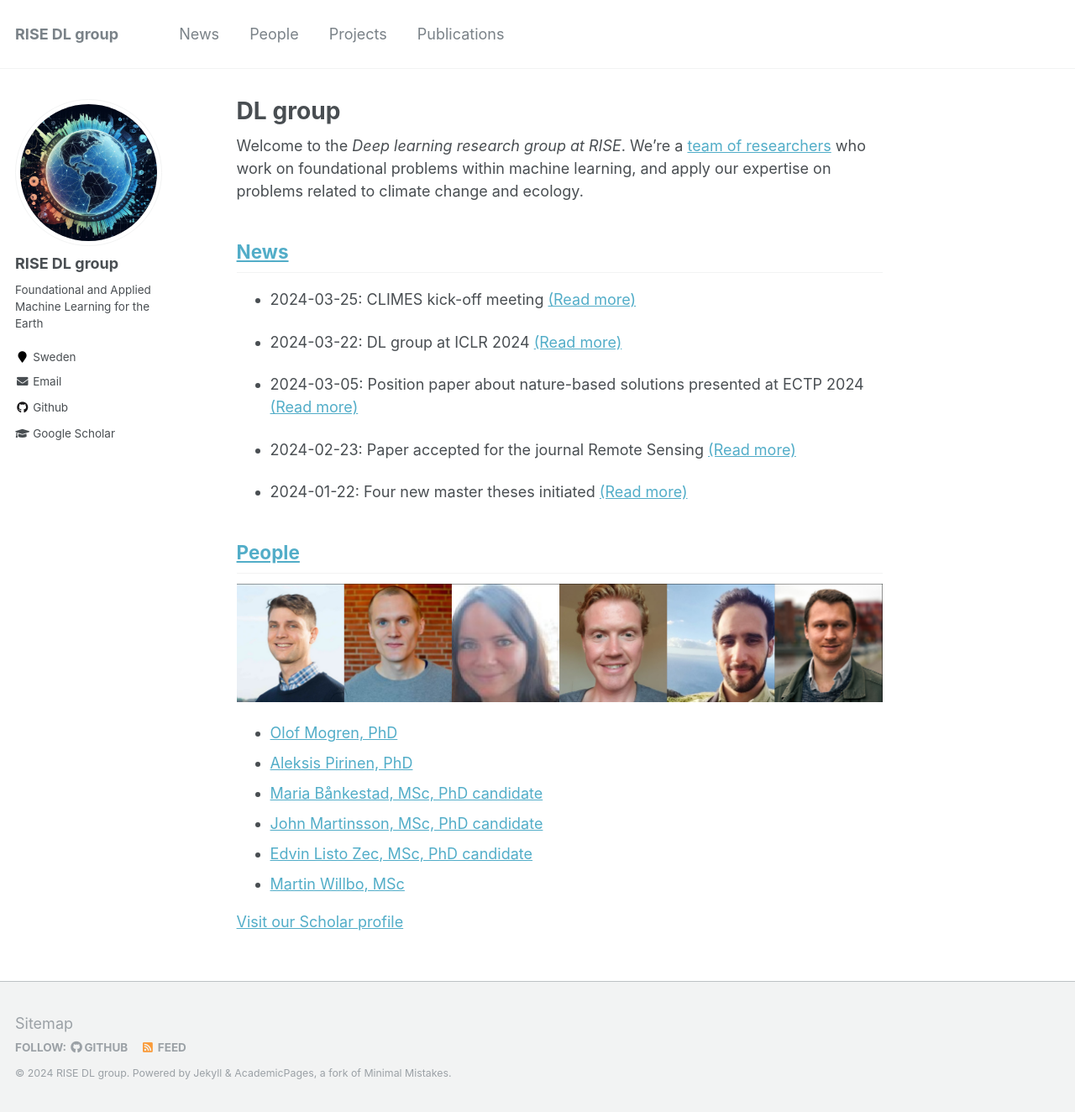
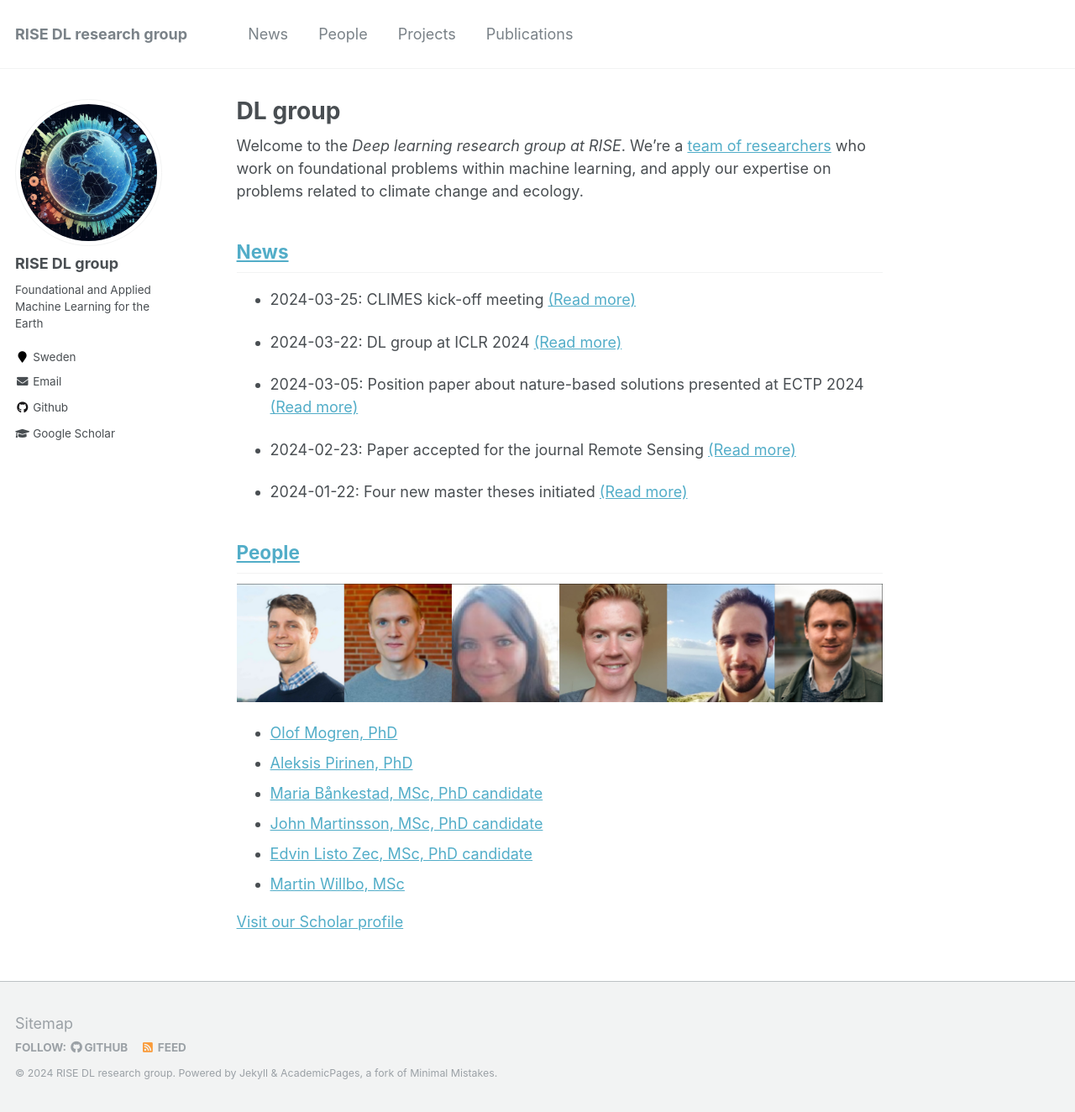
Before and after one commit to ridr-se/ridr-se.github.io, a Jekyll site: the page built from _pages/about.md, in a window 1280 px wide and 1324 px high. Shown: the whole window at 84% size. Built offline with Jekyll 4.4.1, drawn with Linux system fonts in a browser that asks for light colours.

Commit message:
Update _config.yml

```diff
--- a/_config.yml
+++ b/_config.yml
@@ -7,9 +7,9 @@
 
 # Site Settings
 locale                   : "en-US"
-title                    : "RISE DL group"
+title                    : "RISE DL research group"
 title_separator          : "-"
-name                     : &name "RISE DL group"
+name                     : &name "RISE DL research group"
 description              : &description "personal description"
 url                      : https://dl-group.se  # the base hostname & protocol for your site e.g. "https://mmistakes.github.io"
 baseurl                  : "" # the subpath of your site, e.g. "/blog"
```
